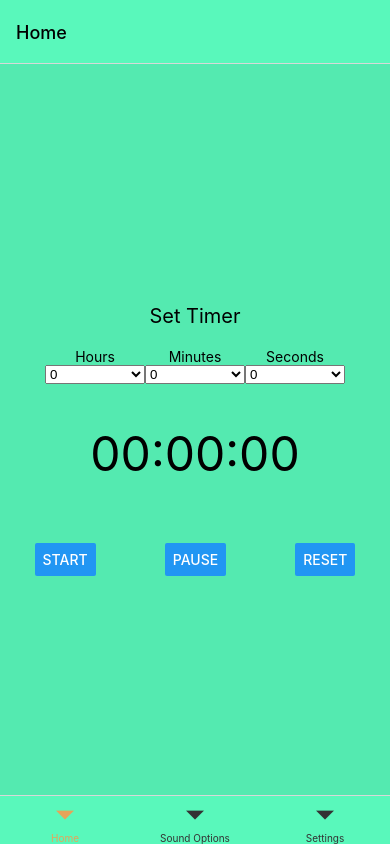
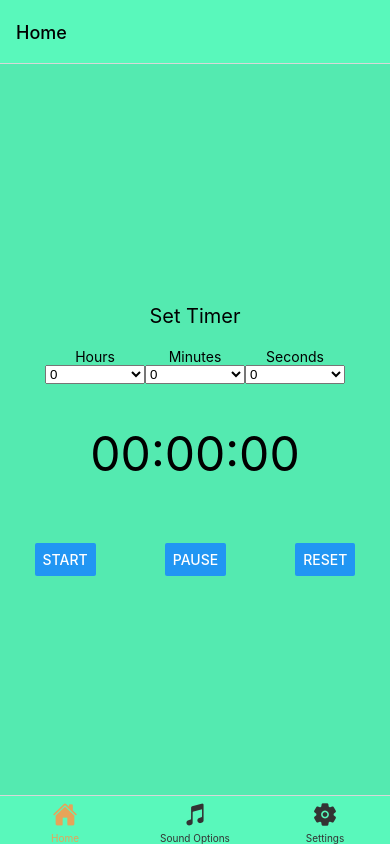
Before and after one commit to DavisZee/AlarmApp, a React Native app in the folder MyAlarmApp/: screen /Tabs in a window 390 px wide. Built offline with nearby package versions, Linux system fonts and the light colour scheme.

Commit message:
added icons to tabs

```diff
--- a/MyAlarmApp/package.json
+++ b/MyAlarmApp/package.json
@@ -23,7 +23,8 @@
     "react-native": "0.74.5",
     "react-native-safe-area-context": "^4.12.0",
     "react-native-screens": "^3.35.0",
-    "react-native-sound": "^0.11.2"
+    "react-native-sound": "^0.11.2",
+    "react-native-vector-icons": "^10.2.0"
   },
   "devDependencies": {
     "@babel/core": "^7.20.0",
--- a/MyAlarmApp/screens/TabNavigator.tsx
+++ b/MyAlarmApp/screens/TabNavigator.tsx
@@ -1,22 +1,39 @@
 // TabNavigator.tsx
 import React from 'react';
 import { createBottomTabNavigator } from '@react-navigation/bottom-tabs';
+import { Ionicons } from '@expo/vector-icons'; // Importing icons from Expo's Ionicons set
 import HomeScreen from './tab_screens/HomeScreen';
-import SettingsScreen from './tab_screens/SettingsScreen'
+import SettingsScreen from './tab_screens/SettingsScreen';
 import ChooseSoundScreen from './tab_screens/ChooseSoundScreen';
 
 const Tab = createBottomTabNavigator();
 
 export default function TabNavigator() {
   return (
-    <Tab.Navigator initialRouteName="Home"
-        screenOptions={{
-            headerStyle: { backgroundColor: '#59F8BB' },
-            headerTintColor: '#000000',
-            tabBarStyle: { backgroundColor: '#59F8BB' }, // Tab bar background color
-            tabBarActiveTintColor: '#E6A459', // Active tab text color
-            tabBarInactiveTintColor: '#333', // Inactive tab text color
-        }}
+    <Tab.Navigator
+      initialRouteName="Home"
+      screenOptions={({ route }) => ({
+        headerStyle: { backgroundColor: '#59F8BB' },
+        headerTintColor: '#000000',
+        tabBarStyle: { backgroundColor: '#59F8BB' }, // Tab bar background color
+        tabBarActiveTintColor: '#E6A459', // Active tab text color
+        tabBarInactiveTintColor: '#333', // Inactive tab text color
+        tabBarIcon: ({ color, size }) => {
+          // Set a default icon in case the route name does not match any condition
+          let iconName: keyof typeof Ionicons.glyphMap = 'help-circle';
+
+          if (route.name === 'Home') {
+            iconName = 'home';
+          } else if (route.name === 'Sound Options') {
+            iconName = 'musical-notes';
+          } else if (route.name === 'Settings') {
+            iconName = 'settings';
+          }
+
+          // Return the appropriate icon
+          return <Ionicons name={iconName} size={size} color={color} />;
+        },
+      })}
     >
       <Tab.Screen name="Home" component={HomeScreen} />
       <Tab.Screen name="Sound Options" component={ChooseSoundScreen} />
```
Also changed, not shown: 2 other files (tests, documents, lock files or other folders).
